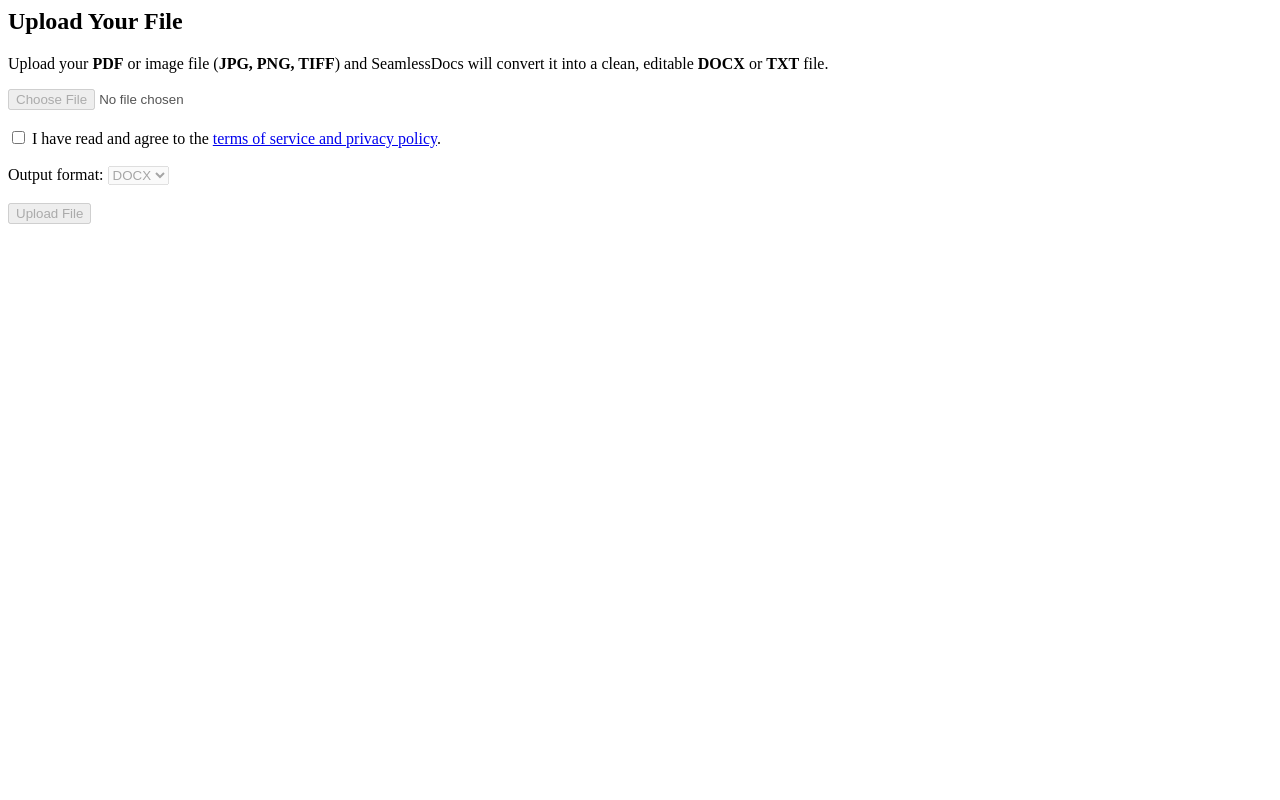
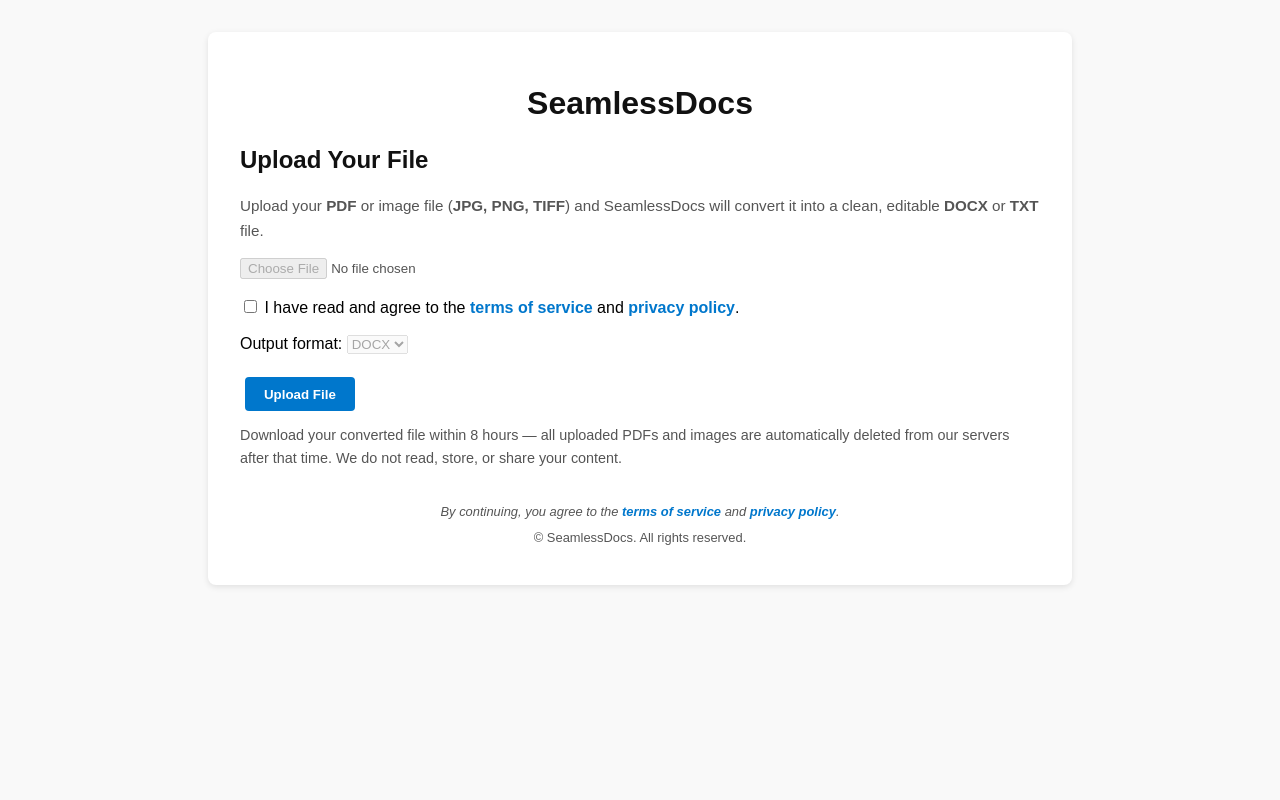
Before and after one commit to dbishop604/cleancopy_app, a Python web app: template templates/index.html in a window 1280 px wide. Run offline with Jinja, Linux system fonts and the light colour scheme; the template is opened without the code that fills it, so the values that code supplies are empty.

Commit message:
Update index.html

```diff
--- a/templates/index.html
+++ b/templates/index.html
@@ -1,3 +1,88 @@
+<!DOCTYPE html>
+<html lang="en">
+<head>
+  <meta charset="UTF-8" />
+  <meta name="viewport" content="width=device-width, initial-scale=1.0"/>
+  <title>SeamlessDocs — Upload</title>
+  <style>
+    body {
+      font-family: Arial, sans-serif;
+      background: #f9f9f9;
+      margin: 0;
+      padding: 0;
+      display: flex;
+      justify-content: center;
+      align-items: flex-start;
+      min-height: 100vh;
+    }
+    .container {
+      background: #fff;
+      margin: 2rem;
+      padding: 2rem;
+      border-radius: 8px;
+      box-shadow: 0 2px 6px rgba(0,0,0,0.1);
+      max-width: 800px;
+      width: 100%;
+    }
+    h1 {
+      text-align: center;
+      margin-bottom: 1rem;
+      color: #111;
+    }
+    h2 {
+      margin-top: 1.5rem;
+      color: #111;
+    }
+    p {
+      font-size: 0.95em;
+      color: #555;
+      line-height: 1.6;
+    }
+    .notice {
+      font-size: 0.9em;
+      margin: 0.5rem 0 1rem;
+      color: #555;
+    }
+    .btn {
+      display: inline-block;
+      margin: 0.3rem;
+      padding: 0.6rem 1.2rem;
+      background-color: #0077cc;
+      color: white;
+      border: none;
+      border-radius: 4px;
+      text-decoration: none;
+      cursor: pointer;
+      font-weight: bold;
+    }
+    .btn-primary {
+      background-color: #0077cc;
+      color: white;
+    }
+    .btn-coffee {
+      background-color: #ff813f;
+      color: white;
+    }
+    footer {
+      margin-top: 2rem;
+      text-align: center;
+      font-size: 0.85rem;
+      color: #555;
+      line-height: 1.6;
+    }
+    footer p { margin: 0.3rem 0; }
+    a {
+      color: #0077cc;
+      text-decoration: none;
+      font-weight: bold;
+    }
+    a:hover { text-decoration: underline; }
+  </style>
+</head>
+<body>
+  <div class="container">
+    <h1>SeamlessDocs</h1>
+
     <h2>Upload Your File</h2>
     <p>Upload your <strong>PDF</strong> or image file (<strong>JPG, PNG, TIFF</strong>) and SeamlessDocs will convert it into a clean, editable <strong>DOCX</strong> or <strong>TXT</strong> file.</p>
 
@@ -8,7 +93,9 @@
       <!-- Terms modal trigger -->
       <label>
         <input type="checkbox" id="termsCheck">
-    I have read and agree to the <a href="#" id="openTerms">terms of service and privacy policy</a>.
+        I have read and agree to the
+        <a href="{{ url_for('terms') }}">terms of service</a> and
+        <a href="{{ url_for('privacy') }}">privacy policy</a>.
       </label>
       <br><br>
 
@@ -21,5 +108,37 @@
       <br><br>
 
       <!-- Upload button -->
-  <button type="submit" id="uploadBtn" disabled>Upload File</button>
+      <button type="submit" id="uploadBtn" class="btn btn-primary" disabled>Upload File</button>
     </form>
+
+    <p class="notice">
+      Download your converted file within 8 hours — all uploaded PDFs and images are automatically deleted from our servers after that time. We do not read, store, or share your content.
+    </p>
+
+    <footer>
+      <p><em>By continuing, you agree to the
+        <a href="{{ url_for('terms') }}">terms of service</a> and
+        <a href="{{ url_for('privacy') }}">privacy policy</a>.
+      </em></p>
+      <p>© SeamlessDocs. All rights reserved.</p>
+    </footer>
+  </div>
+
+  <script>
+    const termsCheck = document.getElementById('termsCheck');
+    const uploadBtn = document.getElementById('uploadBtn');
+    const fileUpload = document.getElementById('fileUpload');
+
+    termsCheck.addEventListener('change', function() {
+      const enabled = this.checked;
+      fileUpload.disabled = !enabled;
+      uploadBtn.disabled = !enabled;
+    });
+
+    document.getElementById('openTerms').addEventListener('click', function(event) {
+      event.preventDefault();
+      window.location.href = "{{ url_for('terms') }}";
+    });
+  </script>
+</body>
+</html>
```
Lines whose indentation alone changed are shown as unchanged.
